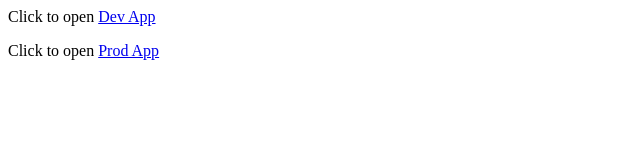
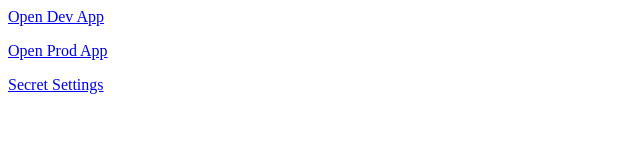
Before and after one commit to jesusgarcia-rccl/jesusgarcia-rccl.github.io, a website: page index.html in a window 1280 px wide. Shown: the whole page, without its empty margins (0-640 px from the left). Drawn offline with Linux system fonts and the light colour scheme.

Commit message:
Added Secret Settings

```diff
--- a/index.html
+++ b/index.html
@@ -3,7 +3,8 @@
 <meta name="viewport" content="width=device-width, initial-scale=2">
 </head>
 <body>
-<p>Click to open <a href="royalcaribbean+dev://">Dev App</a></p>
-<p>Click to open <a href="royalcaribbean://">Prod App</a></p>
+<p><a href="royalcaribbean+dev://">Open Dev App</a></p>
+<p><a href="royalcaribbean://">Open Prod App</a></p>
+<p><a href="royalcaribbean+dev://secret_settings">Secret Settings</a></p>
 </body>
 </html>
```
